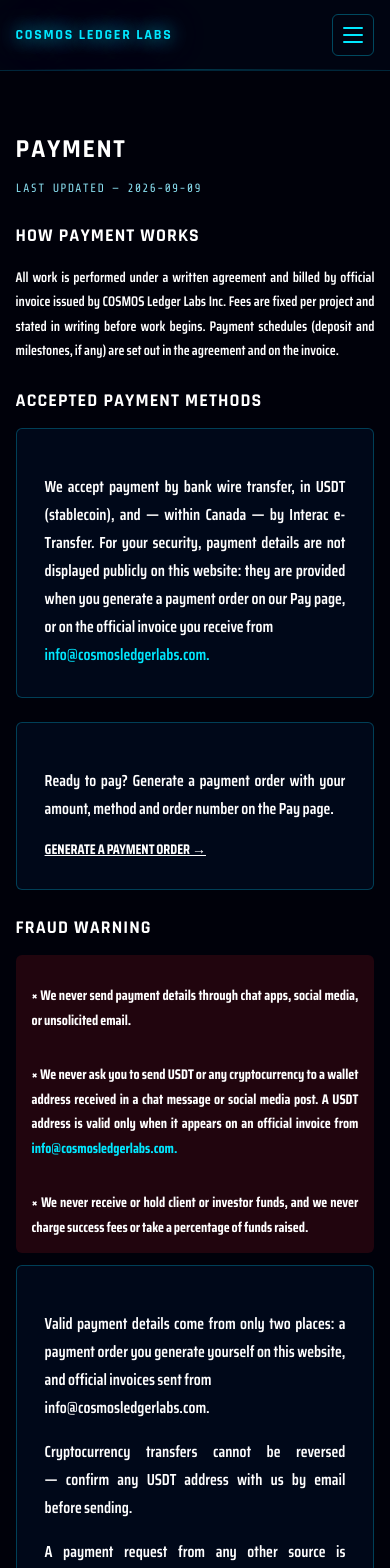
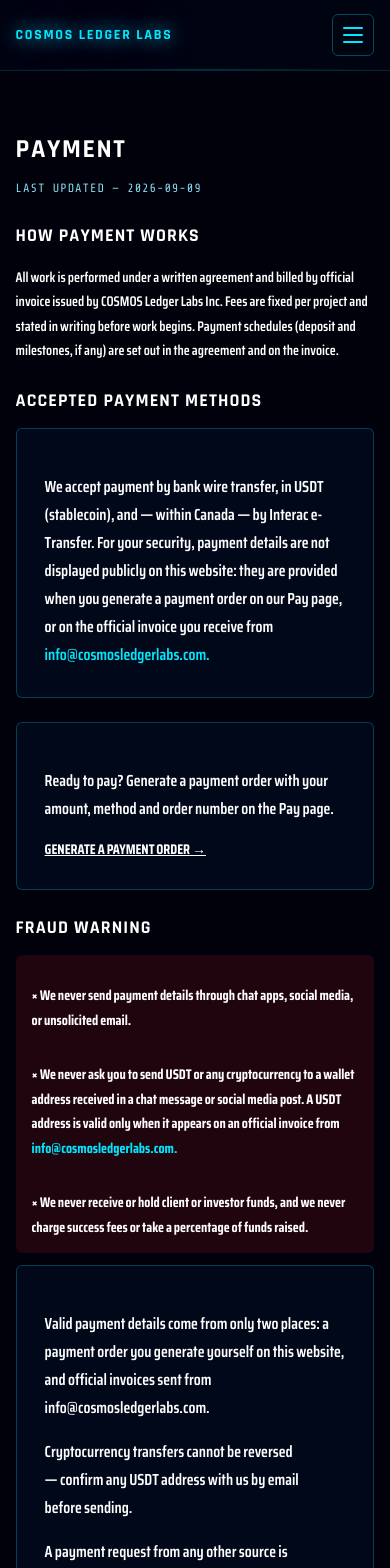
Before and after one commit to cosmosledgerlabs/cosmosledgerlabs-website, a Next.js app: page /payment in a window 390 px wide. Shown: the top 1568 px of the page. Built offline with nearby package versions, Linux system fonts and the light colour scheme; no server answers; a web font is replaced by a local one.

Commit message:
Refactor text alignment and justification properties

```diff
--- a/styles/Legal.module.css
+++ b/styles/Legal.module.css
@@ -67,10 +67,10 @@
   font-size: clamp(14px, 1.5vw, 16px);
   line-height: 1.75;
   color: var(--text);
-  text-justify: inter-word;
+  text-justify: var(--para-justify, inter-word);
   margin-bottom: 12px;
-  text-align: justify;
-  text-justify: inter-word;
+  text-align: var(--para-align, justify);
+  text-justify: var(--para-justify, inter-word);
   text-wrap: pretty;
   white-space: pre-line;
 }
@@ -84,8 +84,8 @@
   color: var(--text);
   margin-bottom: 8px;
   padding-left: 4px;
-  text-align: justify;
-  text-justify: inter-word;
+  text-align: var(--para-align, justify);
+  text-justify: var(--para-justify, inter-word);
   text-wrap: pretty;
 }
 
@@ -116,10 +116,10 @@
   line-height: 1.75;
   color: var(--text);
   font-weight: 700;
-  text-justify: inter-word;
+  text-justify: var(--para-justify, inter-word);
   margin-bottom: 12px;
-  text-align: justify;
-  text-justify: inter-word;
+  text-align: var(--para-align, justify);
+  text-justify: var(--para-justify, inter-word);
   text-wrap: pretty;
 }
 
@@ -149,8 +149,8 @@
   .body,
   .strong,
   .item {
-    text-align: justify;
-    text-justify: inter-word;
+    text-align: var(--para-align, justify);
+    text-justify: var(--para-justify, inter-word);
     -webkit-hyphens: none;
     hyphens: none;
     overflow-wrap: normal;
```
